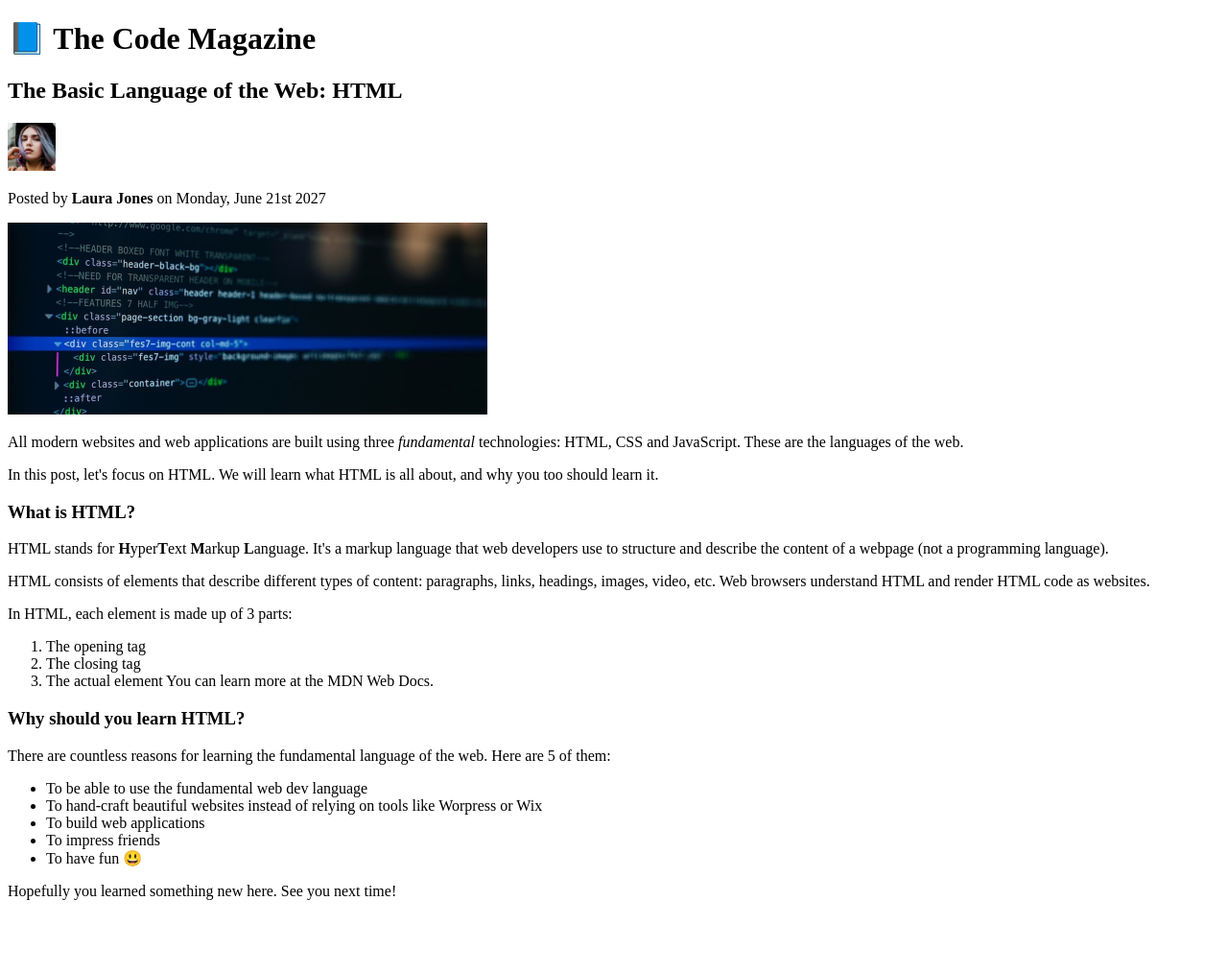
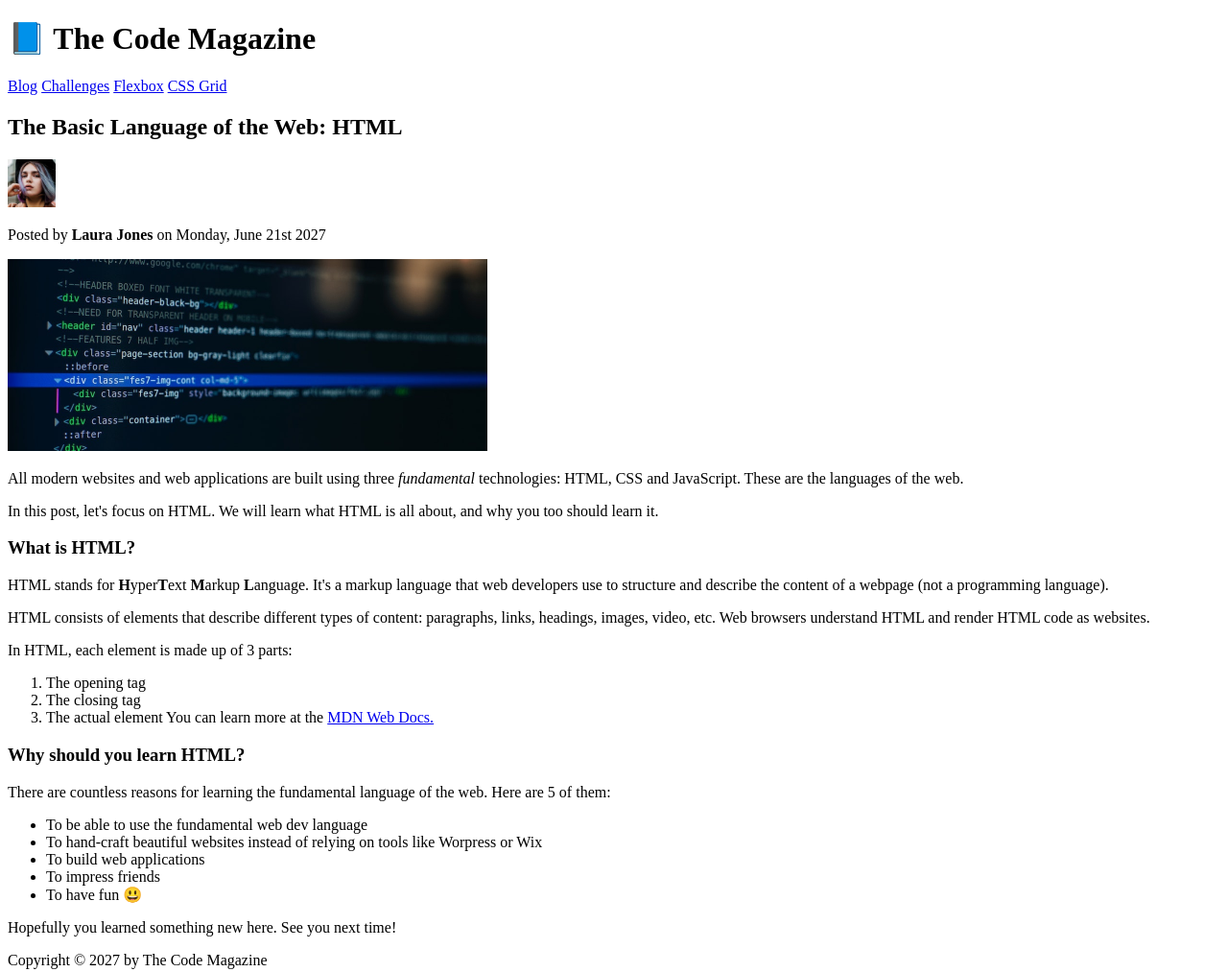
Before and after one commit to Kenan-Kadic/html-fundamentals, a plain HTML site: page index.html in a window 1280 px wide. Shown: the whole page at 96% size. Before the commit the page ends 954 px from the top, so only its background shows below. Drawn offline with Linux system fonts and the light colour scheme.

Commit message:
images updated

```diff
--- a/index.html
+++ b/index.html
@@ -1,3 +1,5 @@
+<!-- HTML is all about elements, atrributes, content and some entities with & sign -->
+
 <!DOCTYPE html>
 <!-- this doctype tells browser that we are using html -->
 <html lang="en">
@@ -12,8 +14,24 @@
   <body>
     <!-- body is all the elements that are visible on the page -->
     <!-- each page should only have one H1 heading-->
+
+    <!-- the header is the top part of a web document or top part of smaller unit -->
+    <header>
       <h1>📘 The Code Magazine</h1>
+      <!-- # means link back to top of current page -->
+      <nav>
+        <a href="blog.html">Blog</a>
+        <a href="#">Challenges</a>
+        <a href="#">Flexbox</a>
+        <a href="#">CSS Grid</a>
+      </nav>
+    </header>
+
+    <!-- article is a thing from the real world not just an article -->
+    <article>
+      <header>
         <h2>The Basic Language of the Web: HTML</h2>
+
         <img
           src="laura-jones.jpg"
           alt="Image of the author of article"
@@ -30,6 +48,8 @@
           width="500"
           height="200"
         />
+      </header>
+
       <p>
         All modern websites and web applications are built using three
         <!-- for italic use em -->
@@ -46,9 +66,9 @@
       <h3>What is HTML?</h3>
       <p>
         HTML stands for <strong>H</strong>yper<strong>T</strong>ext
-      <strong>M</strong>arkup <strong>L</strong>anguage. It's a markup language
-      that web developers use to structure and describe the content of a webpage
-      (not a programming language).
+        <strong>M</strong>arkup <strong>L</strong>anguage. It's a markup
+        language that web developers use to structure and describe the content
+        of a webpage (not a programming language).
       </p>
       <p>
         HTML consists of elements that describe different types of content:
@@ -59,7 +79,13 @@
       <ol>
         <li>The opening tag</li>
         <li>The closing tag</li>
-      <li>The actual element You can learn more at the MDN Web Docs.</li>
+        <li>
+          The actual element You can learn more at the
+          <!-- the a is for anchor -->
+          <a href="https://developer.mozilla.org/en-US/" target="_blank"
+            >MDN Web Docs.</a
+          >
+        </li>
       </ol>
 
       <h3>Why should you learn HTML?</h3>
@@ -80,6 +106,9 @@
         <li>To have fun 😃</li>
       </ul>
       <p>Hopefully you learned something new here. See you next time!</p>
+    </article>
+
+    <footer>Copyright &copy; 2027 by The Code Magazine</footer>
   </body>
 </html>
 
```
Also changed, not shown: blog.html (added, +11 -0 lines). Lines whose indentation alone changed are shown as unchanged.
